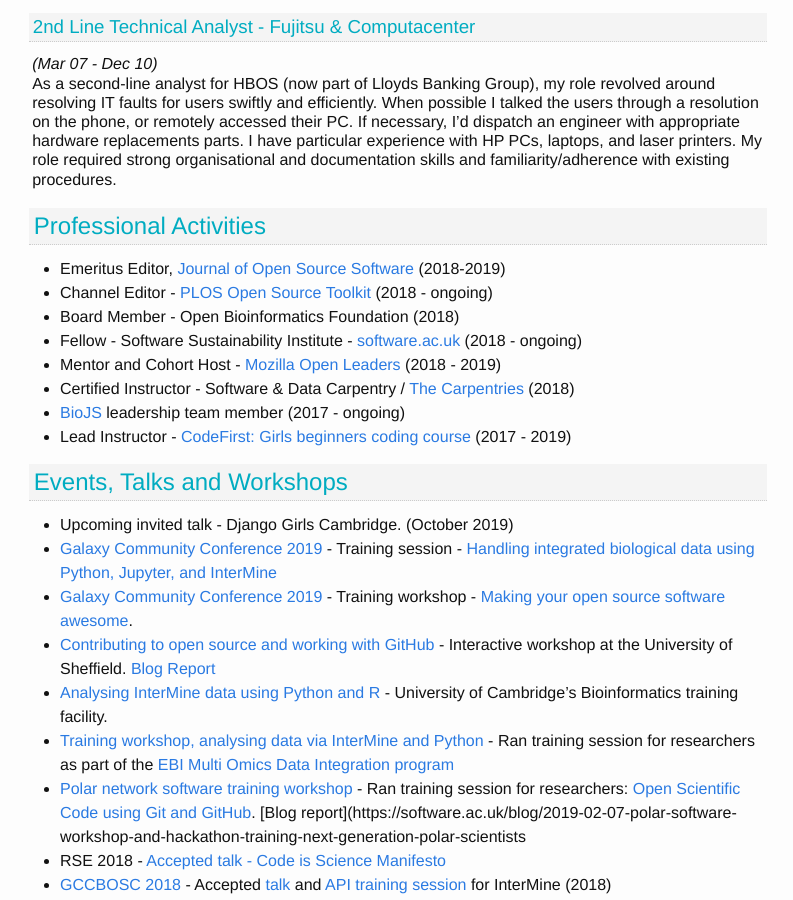
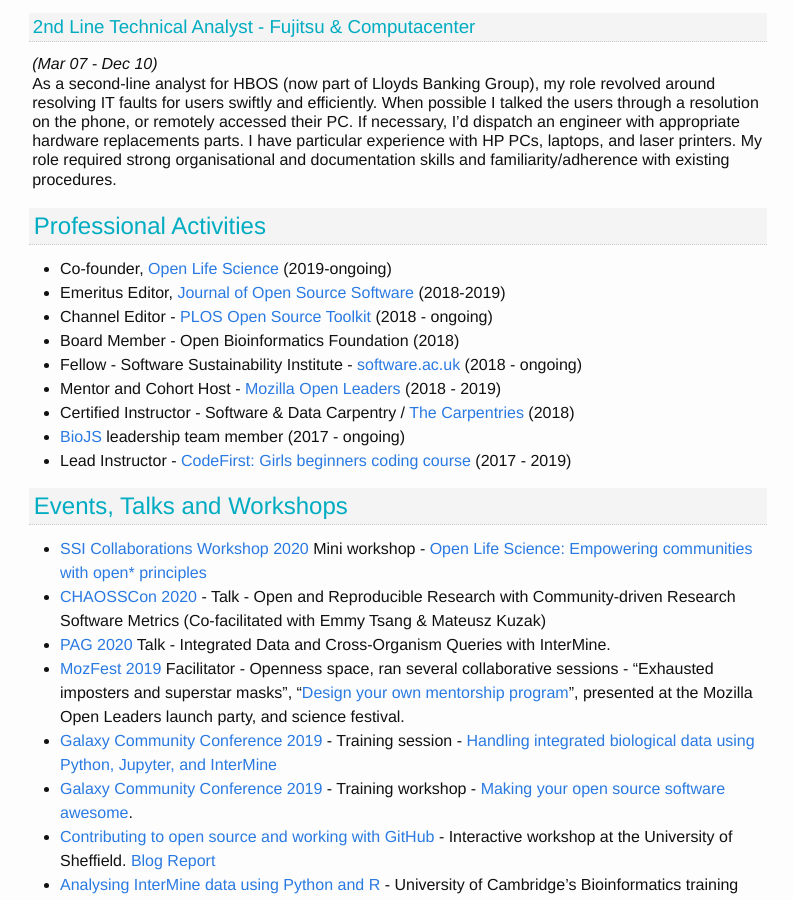
Before and after one commit to yochannah/cv, a Jekyll site: the page built from index.md, in a window 1280 px wide and 900 px high, scrolled down 2192 px. Shown: the whole window, without its empty margins (242-1035 px from the left). Built offline with Jekyll 4.4.1, drawn with Linux system fonts in a browser that asks for light colours.

Commit message:
add recent talk sessions

```diff
--- a/index.md
+++ b/index.md
@@ -1,7 +1,4 @@
 ---
-# You don't need to edit this file, it's empty on purpose.
-# Edit theme's home layout instead if you wanna make some changes
-# See: https://jekyllrb.com/docs/themes/#overriding-theme-defaults
 layout: default
 title: Yo Yehudi - Developer and Community Lead
 ---
@@ -60,6 +57,7 @@ _(Mar 07 - Dec 10)_
 As a second-line analyst for HBOS (now part of Lloyds Banking Group), my role revolved around resolving IT faults for users swiftly and efficiently. When possible I talked the users through a resolution on the phone, or remotely accessed their PC. If necessary, I’d dispatch an engineer with appropriate hardware replacements parts. I have particular experience with HP PCs, laptops, and laser printers. My role required strong organisational and documentation skills and familiarity/adherence with existing procedures.
 
 ## Professional Activities
+- Co-founder, [Open Life Science](https://openlifesci.org/) (2019-ongoing)
 - Emeritus Editor, [Journal of Open Source Software](http://joss.theoj.org/about#editorial_board) (2018-2019)
 - Channel Editor - [PLOS Open Source Toolkit](https://channels.plos.org/open-source-toolkit) (2018 - ongoing)
 - Board Member - Open Bioinformatics Foundation (2018)
@@ -70,7 +68,10 @@ As a second-line analyst for HBOS (now part of Lloyds Banking Group), my role re
 - Lead Instructor - [CodeFirst: Girls beginners coding course](https://www.codefirstgirls.org.uk/) (2017 - 2019)
 
 ## Events, Talks and Workshops
-- Upcoming invited talk - Django Girls Cambridge. (October 2019)
+- [SSI Collaborations Workshop 2020](Upcoming) Mini workshop - [Open Life Science: Empowering communities with open* principles](https://software.ac.uk/cw20/mini-workshops-and-demo-sessions)
+- [CHAOSSCon 2020](https://chaoss.community/chaosscon-2020-eu/) - Talk - Open and Reproducible Research with Community-driven Research Software Metrics (Co-facilitated with Emmy Tsang & Mateusz Kuzak)
+- [PAG 2020](https://plan.core-apps.com/pag_2020/event/24647d2a9d9fb82ee81fa3e79dc0eae4) Talk - Integrated Data and Cross-Organism Queries with InterMine.
+- [MozFest 2019](https://mozillafestival.org) Facilitator - Openness space, ran several collaborative sessions - "Exhausted imposters and superstar masks", "[Design your own mentorship program](https://foundation.mozilla.org/en/blog/lets-build-an-effective-mentorship-programme-together/)", presented at the Mozilla Open Leaders launch party, and science festival.
 - [Galaxy Community Conference 2019](https://gcc2019.sched.com/) - Training session - [Handling integrated biological data using Python, Jupyter, and InterMine](http://intermine.org/training-workshops/2019/2019-07-04-gcc-overview)
 - [Galaxy Community Conference 2019](https://gcc2019.sched.com/) - Training workshop - [Making your open source software awesome](https://open-source-for-researchers.github.io/make-your-project-awesome/).
 - [Contributing to open source and working with GitHub](https://open-source-for-researchers.github.io/open-source-workshop/schedule) - Interactive workshop at the University of Sheffield. [Blog Report](https://software.ac.uk/blog/2019-01-08-how-contribute-open-source-software)
```
